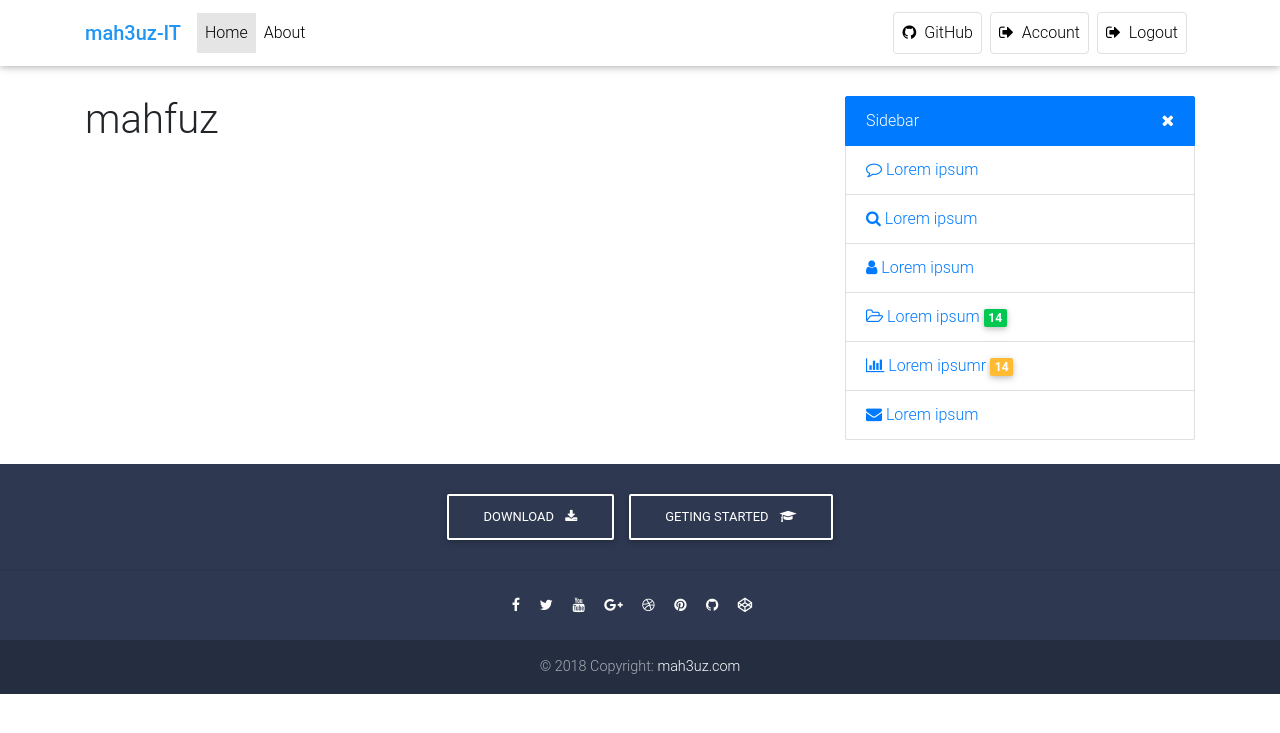
After one commit to mah3uz/flask_blog, a Flask app: page /account in a window 1280 px wide. The commit adds this page. Shown: the top 733 px of the page. Run offline with Flask 2, Linux system fonts and the light colour scheme; a user stored in the database is signed in; some libraries are stand-ins or nearby versions.

Commit message:
User Authentication

```diff
--- a/flaskblog/__init__.py
+++ b/flaskblog/__init__.py
@@ -1,10 +1,16 @@
 from flask import Flask
 from flask_sqlalchemy import SQLAlchemy
+from flask_bcrypt import Bcrypt
+from flask_login import LoginManager
 
 app = Flask(__name__)
 app.config['SECRET_KEY'] = 'b986818991c4870a4d7e449692faeb60'
 app.config['SQLALCHEMY_DATABASE_URI'] = 'sqlite:///site.db'
 app.config['SQLALCHEMY_TRACK_MODIFICATIONS'] = False
 db = SQLAlchemy(app)
+bcrypt = Bcrypt()
+login_manager = LoginManager(app)
+login_manager.login_view = 'login'
+login_manager.login_message_category = 'info'
 
 from flaskblog import routes
--- a/flaskblog/routes.py
+++ b/flaskblog/routes.py
@@ -1,7 +1,9 @@
-from flask import render_template, url_for, flash, redirect
-from flaskblog import app
+from flask import render_template, url_for, flash, redirect, request
+from flaskblog import app, db, bcrypt
 from flaskblog.forms import RegistrationForm, LoginForm
 from flaskblog.models import User, Post
+from flask_login import login_user, logout_user, current_user, login_required
+
 
 posts = [
     {
@@ -23,9 +25,10 @@ posts = [
 def home():
     return render_template('home.html', posts=posts)
 
-@app.route("/post")
-def post():
-    return render_template('post.html')
+@app.route("/account")
+@login_required
+def account():
+    return render_template('account.html', title='Account')
 
 @app.route("/about")
 def about():
@@ -33,23 +36,43 @@ def about():
 
 @app.route("/register", methods=['GET', 'POST'])
 def register():
+    if current_user.is_authenticated:
+        return redirect(url_for('home'))
+
     form = RegistrationForm()
 
     if form.validate_on_submit():
-        flash(f'Account created for {form.username.data}!', 'success')
-        return redirect(url_for('home'))
+        hashed_password = bcrypt.generate_password_hash(form.password.data).decode('utf-8')
+        user = User(username=form.username.data, email=form.email.data, password=hashed_password)
+        db.session.add(user)
+        db.session.commit()
+
+        flash(f'Your account has been created! You can now log in!', 'success')
+        return redirect(url_for('login'))
 
     return render_template('register.html', title='Register', form=form)
 
 @app.route("/login", methods=['GET', 'POST'])
 def login():
+    if current_user.is_authenticated:
+        return redirect(url_for('home'))
+
     form = LoginForm()
 
     if form.validate_on_submit():
-        if form.email.data == 'mah3uz@gmail.com' and form.password.data == '123456':
-            flash(f'You have been logged in!', 'success')
-            return redirect(url_for('home'))
+        user = User.query.filter_by(email=form.email.data).first()
+
+        if user and bcrypt.check_password_hash(user.password, form.password.data):
+            login_user(user, remember=form.remember.data)
+            next_page = request.args.get('next')
+            return redirect(next_page) if next_page else redirect(url_for('home'))
         else:
-            flash(f'Login Unsuccessful. Please check username and password.', 'danger')
+            flash(f'Login Unsuccessful. Please check email and password.', 'danger')
 
     return render_template('login.html', title='Login', form=form)
+
+
+@app.route("/logout")
+def logout():
+    logout_user()
+    return redirect(url_for('home'))
--- /dev/null
+++ b/flaskblog/templates/account.html
@@ -0,0 +1,7 @@
+{% extends "layout.html" %}
+
+{% block content %}
+
+    <h1>{{ current_user.username }}</h1>
+
+{% endblock content %}
--- a/flaskblog/templates/layout.html
+++ b/flaskblog/templates/layout.html
@@ -63,6 +63,18 @@
                                 <i class="fa fa-github mr-2"></i>GitHub
                             </a>
                         </li>
+                        {% if current_user.is_authenticated %}
+                            <li class="nav-item mr-2">
+                                <a href="{{ url_for('account') }}" class="nav-link border border-light rounded waves-effect">
+                                    <i class="fa fa-sign-out mr-2"></i>Account
+                                </a>
+                            </li>
+                            <li class="nav-item mr-2">
+                                <a href="{{ url_for('logout') }}" class="nav-link border border-light rounded waves-effect">
+                                    <i class="fa fa-sign-out mr-2"></i>Logout
+                                </a>
+                            </li>
+                        {% else %}
                             <li class="nav-item mr-2">
                                 <a href="{{ url_for('register') }}" class="nav-link border border-light rounded waves-effect">
                                     <i class="fa fa-user-plus mr-2"></i></i>Register
@@ -73,6 +85,7 @@
                                     <i class="fa fa-sign-in mr-2"></i>Login
                                 </a>
                             </li>
+                        {% endif %}
                     </ul>
 
                 </div>
```
Also changed, not shown: flaskblog/forms.py (+13 -1 lines), flaskblog/models.py (+8 -2 lines), requirements.txt (added, +36 -0 lines), README.md, flaskblog/site.db. Lines whose indentation alone changed are shown as unchanged.
